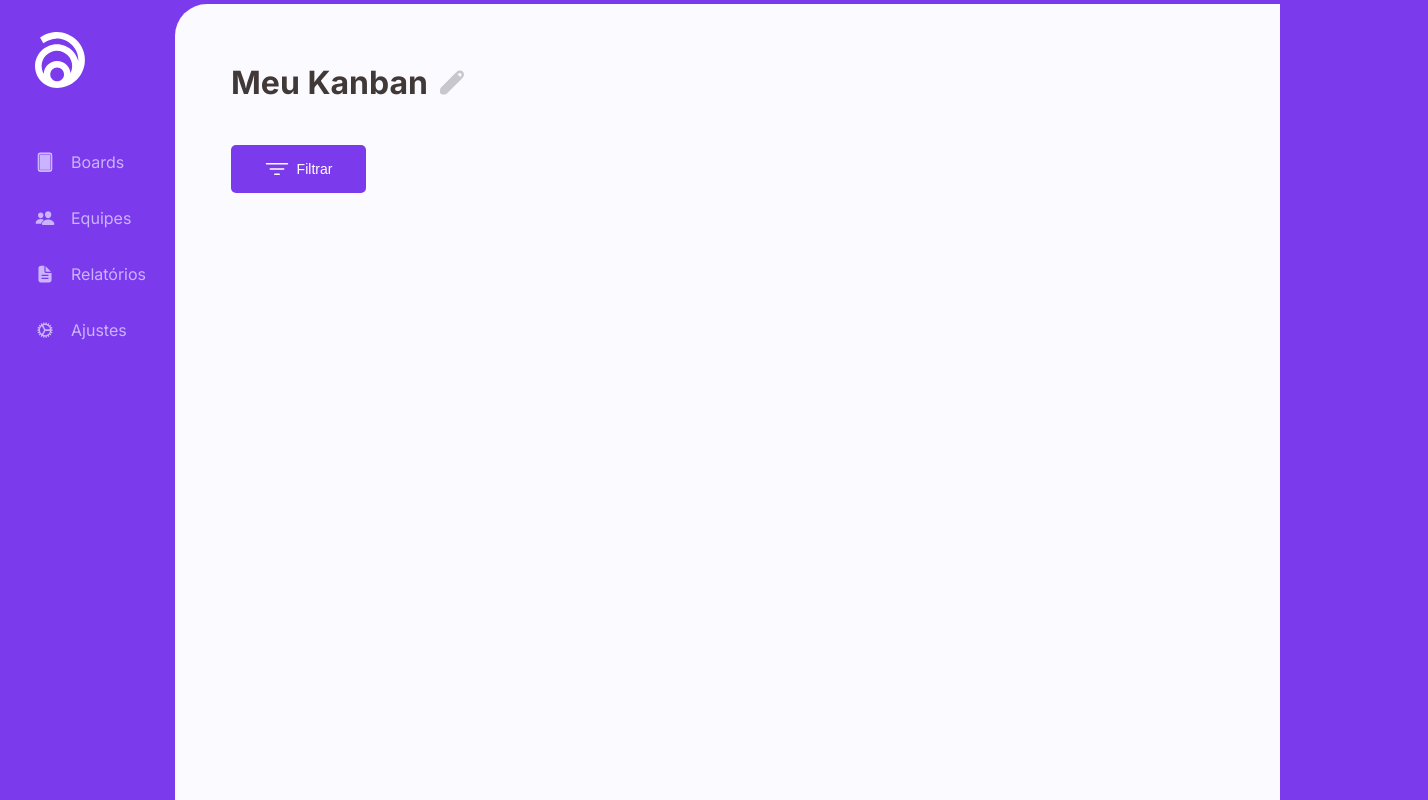
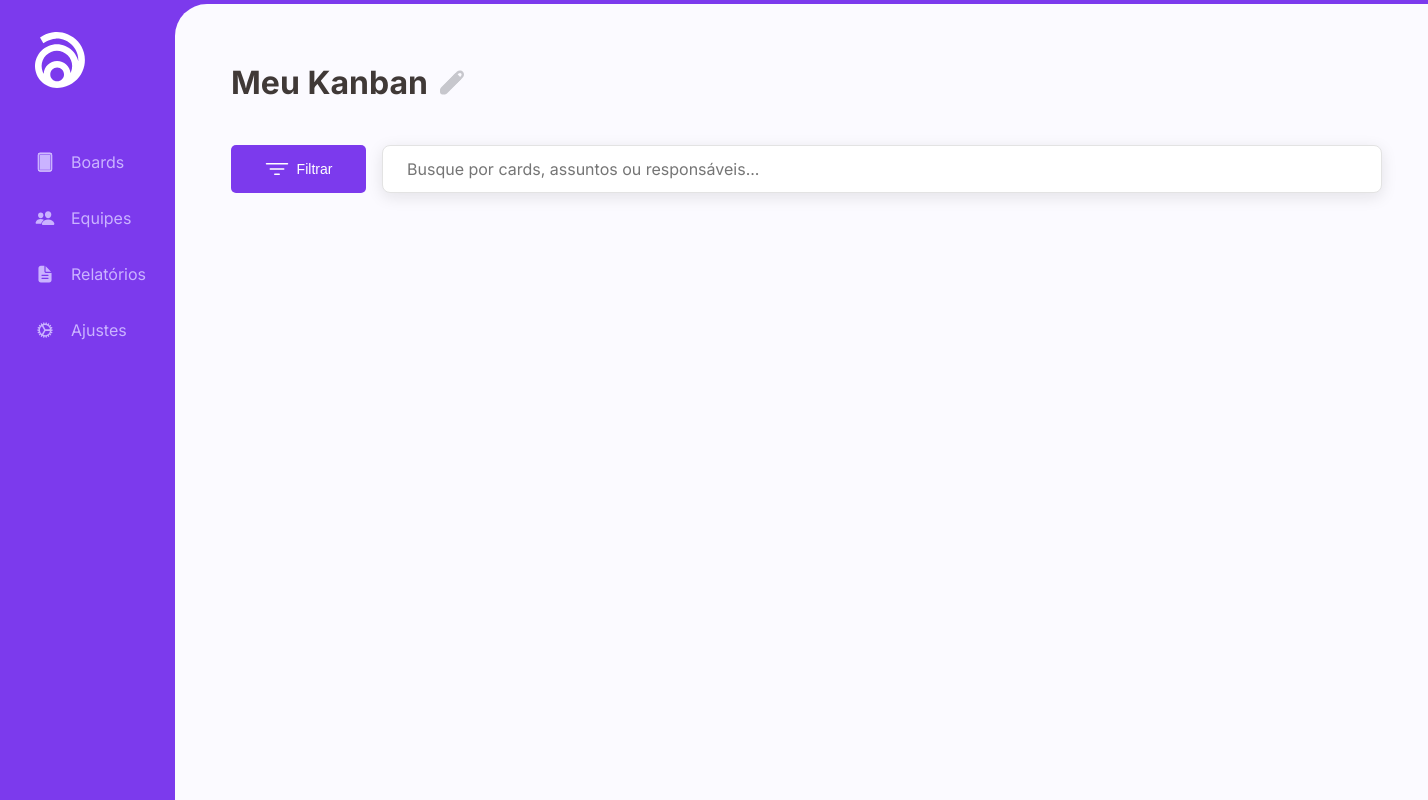
Before and after one commit to Guilherme-RNovaes/meu-kanban, a React (Create React App) app: page / in a window 1280 px wide. Shown: the whole page, 1428 px wide, since content can reach past the window. Built offline with nearby package versions, Linux system fonts and the light colour scheme.

Commit message:
Inserindo o input

```diff
--- a/src/components/Filter/index.jsx
+++ b/src/components/Filter/index.jsx
@@ -6,10 +6,15 @@ import FilterImg from '../../img/filter.svg'
 function Filter() {
   return (
     <div className='filter-area'>
+      <div>
         <button>
             <img src={FilterImg} alt="" />
             <p>Filtrar</p>
         </button>
+      </div>
+      <div>
+       <input type="text" name="search-filter" placeholder="Busque por cards, assuntos ou responsáveis..." id="" />
+      </div>
     </div>
   )
 }
--- a/src/components/Filter/styles.css
+++ b/src/components/Filter/styles.css
@@ -1,4 +1,8 @@
 .filter-area {
+    display: flex;
+    align-items: center;
+    height: 48px;
+    gap: 16px;
     padding: 0 12px;
     margin: 32px 0;
 }
@@ -18,3 +22,17 @@
     width: 135px;
     height: 48px;
 }
+
+.filter-area input {
+    width: 1000px;
+    height: 48px;
+    background: #FFFFFF;
+    border: 0.7px solid #E3E3E3;
+    box-shadow: 0px 4px 16px rgba(22, 22, 22, 0.1);
+    border-radius: 8px;height: 48px;
+    border: 0.7px solid #E3E3E3;
+    font-family: 'Inter';
+    font-weight: 400;
+    font-size: 16px;
+    padding: 0 24px;
+}
```
